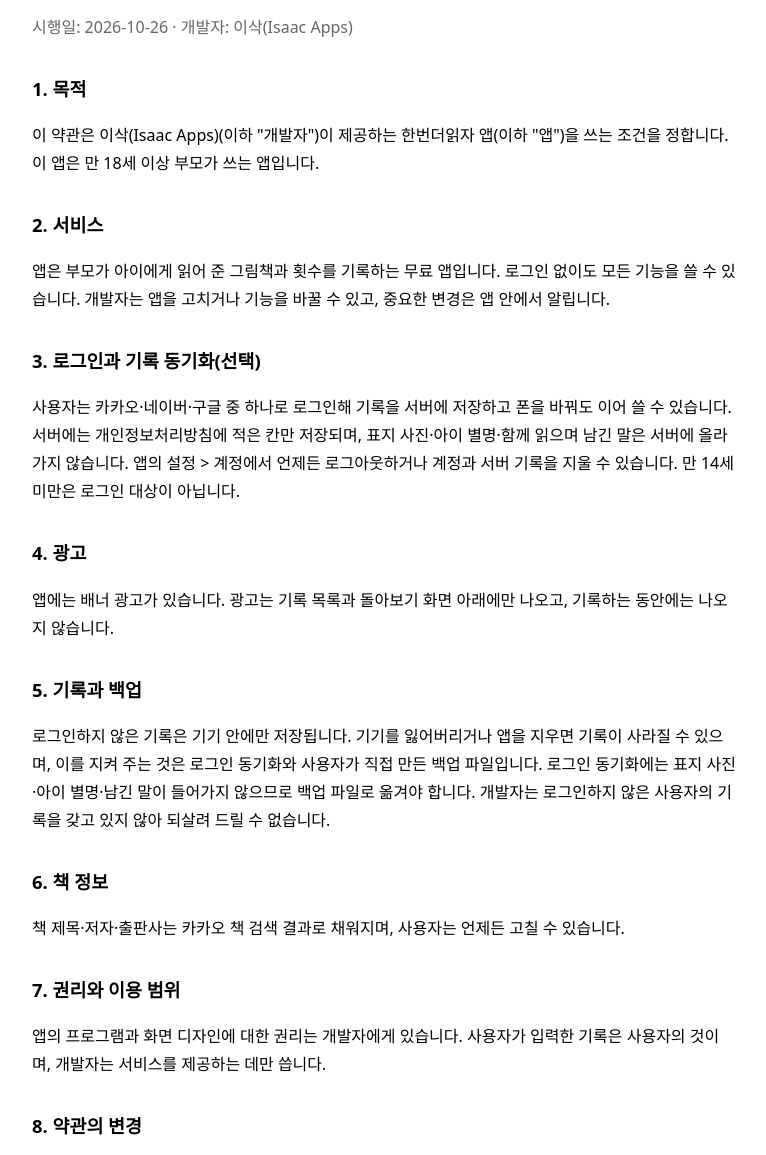
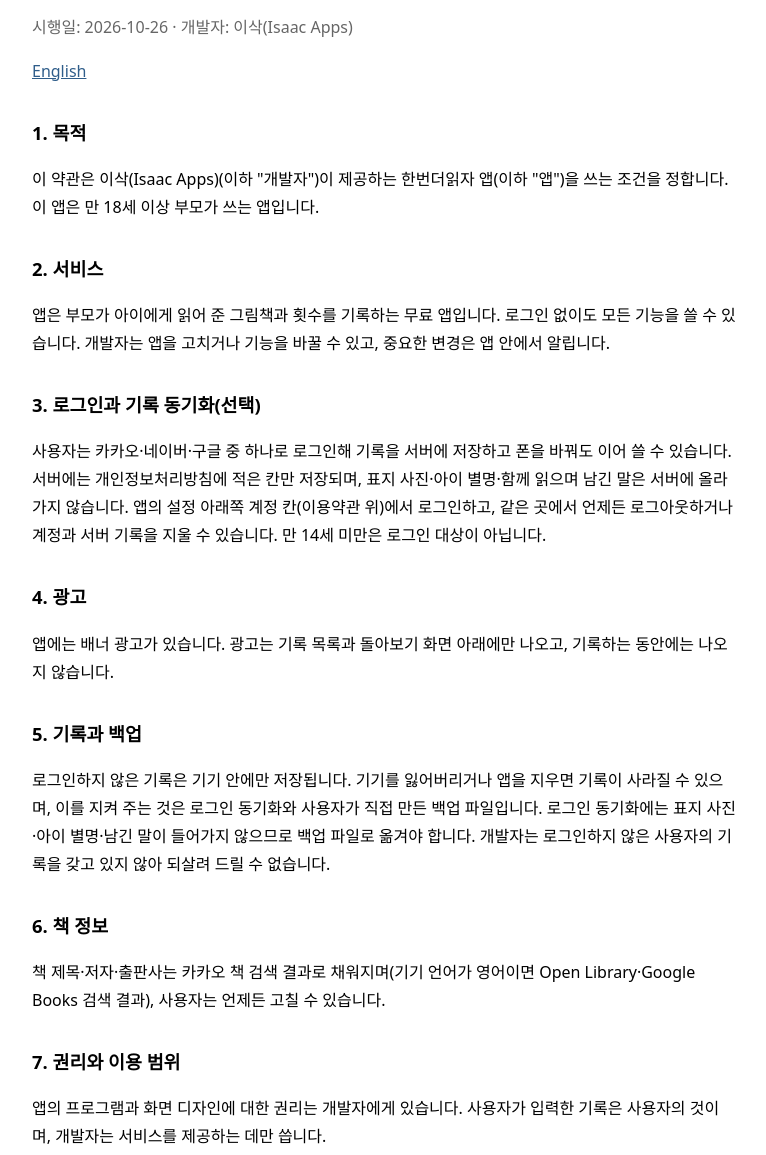
Before and after one commit to isaacapps/isaacapps.github.io, a plain HTML site: page m/terms.html in a window 1280 px wide. Shown: the part 77-1232 px from the top of the page, without its empty margins (256-1022 px from the left). Drawn offline with Linux system fonts and the light colour scheme.

Commit message:
Add files via upload

```diff
--- a/m/terms.html
+++ b/m/terms.html
@@ -18,6 +18,7 @@
 <body>
 <h1>한번더읽자 이용약관</h1>
 <p class="meta">시행일: 2026-10-26 · 개발자: 이삭(Isaac Apps)</p>
+<p class="meta"><a href="en/terms.html">English</a></p>
 
 <h2>1. 목적</h2>
 <p>이 약관은 이삭(Isaac Apps)(이하 "개발자")이 제공하는 한번더읽자 앱(이하 "앱")을 쓰는 조건을 정합니다. 이 앱은 만 18세 이상 부모가 쓰는 앱입니다.</p>
@@ -26,7 +27,7 @@
 <p>앱은 부모가 아이에게 읽어 준 그림책과 횟수를 기록하는 무료 앱입니다. 로그인 없이도 모든 기능을 쓸 수 있습니다. 개발자는 앱을 고치거나 기능을 바꿀 수 있고, 중요한 변경은 앱 안에서 알립니다.</p>
 
 <h2>3. 로그인과 기록 동기화(선택)</h2>
-<p>사용자는 카카오·네이버·구글 중 하나로 로그인해 기록을 서버에 저장하고 폰을 바꿔도 이어 쓸 수 있습니다. 서버에는 개인정보처리방침에 적은 칸만 저장되며, 표지 사진·아이 별명·함께 읽으며 남긴 말은 서버에 올라가지 않습니다. 앱의 설정 &gt; 계정에서 언제든 로그아웃하거나 계정과 서버 기록을 지울 수 있습니다. 만 14세 미만은 로그인 대상이 아닙니다.</p>
+<p>사용자는 카카오·네이버·구글 중 하나로 로그인해 기록을 서버에 저장하고 폰을 바꿔도 이어 쓸 수 있습니다. 서버에는 개인정보처리방침에 적은 칸만 저장되며, 표지 사진·아이 별명·함께 읽으며 남긴 말은 서버에 올라가지 않습니다. 앱의 설정 아래쪽 계정 칸(이용약관 위)에서 로그인하고, 같은 곳에서 언제든 로그아웃하거나 계정과 서버 기록을 지울 수 있습니다. 만 14세 미만은 로그인 대상이 아닙니다.</p>
 
 <h2>4. 광고</h2>
 <p>앱에는 배너 광고가 있습니다. 광고는 기록 목록과 돌아보기 화면 아래에만 나오고, 기록하는 동안에는 나오지 않습니다.</p>
@@ -35,7 +36,7 @@
 <p>로그인하지 않은 기록은 기기 안에만 저장됩니다. 기기를 잃어버리거나 앱을 지우면 기록이 사라질 수 있으며, 이를 지켜 주는 것은 로그인 동기화와 사용자가 직접 만든 백업 파일입니다. 로그인 동기화에는 표지 사진·아이 별명·남긴 말이 들어가지 않으므로 백업 파일로 옮겨야 합니다. 개발자는 로그인하지 않은 사용자의 기록을 갖고 있지 않아 되살려 드릴 수 없습니다.</p>
 
 <h2>6. 책 정보</h2>
-<p>책 제목·저자·출판사는 카카오 책 검색 결과로 채워지며, 사용자는 언제든 고칠 수 있습니다.</p>
+<p>책 제목·저자·출판사는 카카오 책 검색 결과로 채워지며(기기 언어가 영어이면 Open Library·Google Books 검색 결과), 사용자는 언제든 고칠 수 있습니다.</p>
 
 <h2>7. 권리와 이용 범위</h2>
 <p>앱의 프로그램과 화면 디자인에 대한 권리는 개발자에게 있습니다. 사용자가 입력한 기록은 사용자의 것이며, 개발자는 서비스를 제공하는 데만 씁니다.</p>
```
Also changed, not shown: m/privacy.html (+3 -1 lines).
